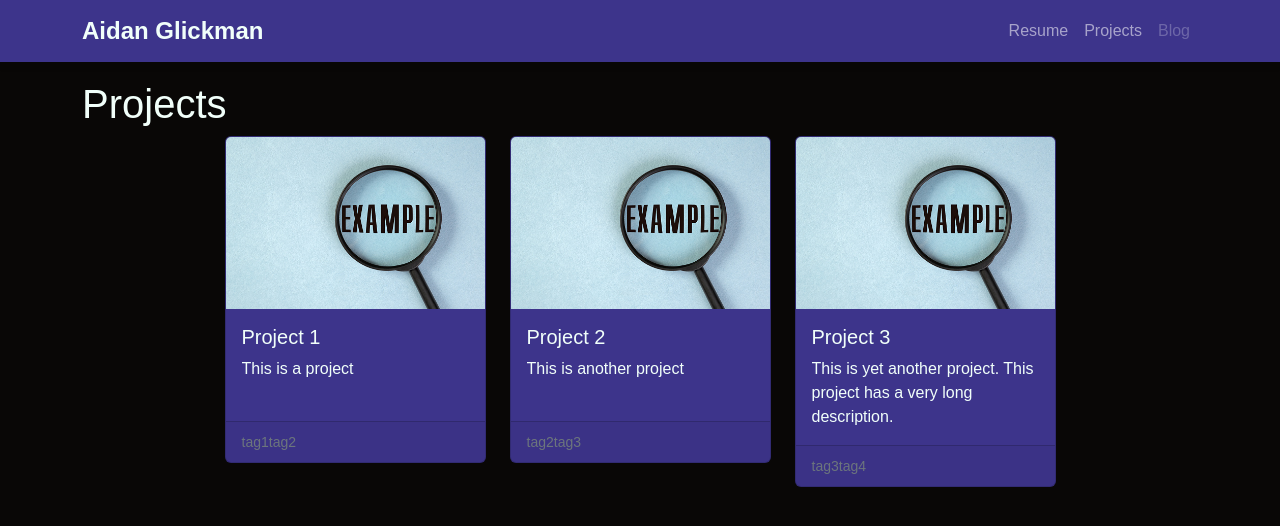
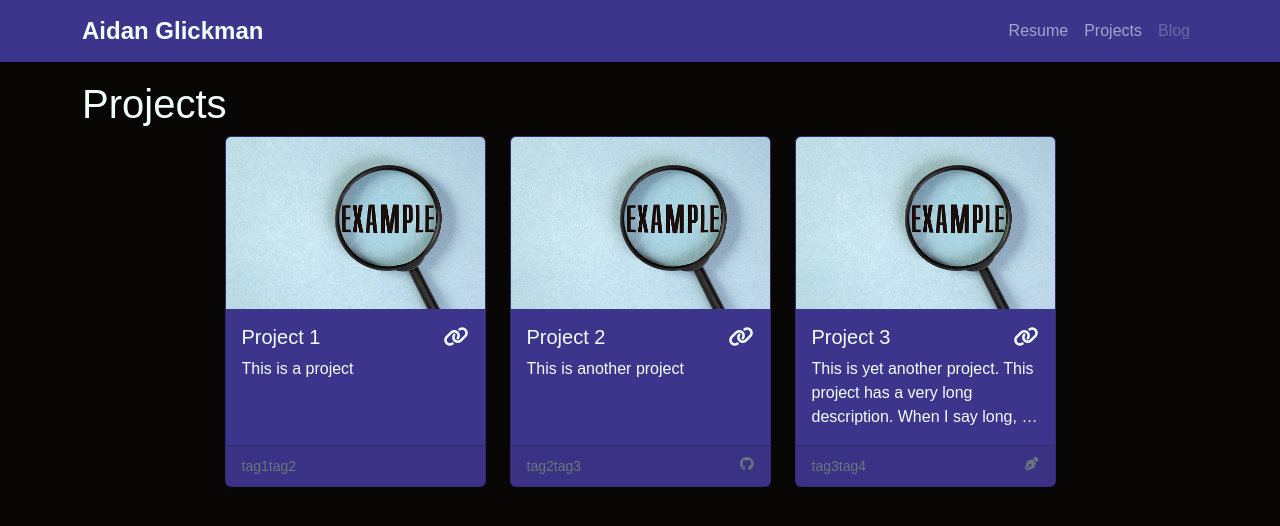
Before and after one commit to AidanGlickman/personal-site, a React (Vite) app: page /projects in a window 1280 px wide. Shown: the top 526 px of the page. Built offline with nearby package versions, Linux system fonts and the light colour scheme; a web font is replaced by a local one.

Commit message:
change link styling and add icons

```diff
--- a/src/data/projects.ts
+++ b/src/data/projects.ts
@@ -4,21 +4,27 @@ let projects = [
         description: "This is a project",
         tags: ["tag1", "tag2"],
         link: "https://www.google.com",
-        image: "/assets/example.jpeg"
+        image: "/assets/example.jpeg",
+        blogpost: "",
+        source: "",
     },
     {
         name: "Project 2",
         description: "This is another project",
         tags: ["tag2", "tag3"],
         link: "https://www.google.com",
-        image: "/assets/example.jpeg"
+        image: "/assets/example.jpeg",
+        blogpost: "",
+        source: "https://github.com/AidanGlickman/unsolve",
     },
     {
         name: "Project 3",
-        description: "This is yet another project. This project has a very long description.",
+        description: "This is yet another project. This project has a very long description. When I say long, I mean really long.",
         tags: ["tag3", "tag4"],
         link: "https://www.google.com",
-        image: "/assets/example.jpeg"
+        image: "/assets/example.jpeg",
+        blogpost: "chungus",
+        source: "",
     },
 ]
 
--- a/src/index.scss
+++ b/src/index.scss
@@ -7,6 +7,12 @@
   color: map-get($theme-colors, "light");
 }
 
-.a {
+a {
   text-decoration: none;
+  color: inherit;
+
+  :hover {
+    transition: 0.5s ease;
+    color: map-get($theme-colors, "secondary");
+  }
 }
--- a/src/pages/Home.scss
+++ b/src/pages/Home.scss
@@ -29,19 +29,9 @@
     justify-content: space-between;
     align-items: center;
 
-    :hover {
-        color: map-get($theme-colors, "secondary");
-
-        transform: scale(1.2);
-    }
-
     margin-top: 2rem;
 }
 
 .social {
     font-size: 3rem;
-    color: map-get($theme-colors, "light");
-    transition: all 0.2s linear;
-
-
 }
--- a/src/pages/Home.tsx
+++ b/src/pages/Home.tsx
@@ -6,16 +6,16 @@ function Home() {
 
             <h2 className="title">Student, Quant, Developer</h2>
             <div className="socials">
-                <a href="https://github.com/AidanGlickman" target="_blank" rel="noreferrer">
+                <a href="https://github.com/AidanGlickman" rel="noreferrer">
                     <i className="social fa-brands fa-github"></i>
                 </a>
-                <a href="https://twitter.com/aidan_glickman" target="_blank" rel="noreferrer">
+                <a href="https://twitter.com/aidan_glickman" rel="noreferrer">
                     <i className="social fa-brands fa-twitter"></i>
                 </a>
-                <a href="https://www.linkedin.com/in/aidanglickman/" target="_blank" rel="noreferrer">
+                <a href="https://www.linkedin.com/in/aidanglickman/" rel="noreferrer">
                     <i className="social fa-brands fa-linkedin"></i>
                 </a>
-                <a href="mailto:contact@aidanglickman.com" target="_blank" rel="noreferrer">
+                <a href="mailto:contact@aidanglickman.com" rel="noreferrer">
                     <i className="social fa-solid fa-envelope"></i>
                 </a>
             </div>
--- a/src/pages/Projects.scss
+++ b/src/pages/Projects.scss
@@ -4,7 +4,8 @@
         text-overflow: ellipsis;
         display: -webkit-box;
         -webkit-box-orient: vertical;
-        min-height: 3rem;
+        min-height: 4.5rem;
+        line-height: 1.5rem;
         line-clamp: 3;
         -webkit-line-clamp: 3;
     }
@@ -14,3 +15,7 @@
     display: flex;
     justify-content: center;
 }
+
+.a {
+    color: red;
+}
--- a/src/pages/Projects.tsx
+++ b/src/pages/Projects.tsx
@@ -12,13 +12,36 @@ function Projects() {
                         <Card bg="primary" className="project-card">
                             <Card.Img variant="top" src={project.image} />
                             <Card.Body>
-                                <Card.Title>{project.name}</Card.Title>
+                                <Card.Title>
+                                    {project.name}
+                                    <span style={{ float: "right" }}>
+                                        {project.link &&
+                                            <a href={project.link} rel="noreferrer" className="barelink">
+                                                <i className="fa-solid fa-link"></i>
+                                            </a>
+                                        }
+                                    </span>
+                                </Card.Title>
                                 <Card.Text className="desc">{project.description}</Card.Text>
                             </Card.Body>
                             <Card.Footer>
-                                <small className="text-muted">
+                                <small className="text-muted footer">
                                     {project.tags}
+                                    <span style={{ float: "right" }}>
+                                        {project.source &&
+                                            <a href={project.source} rel="noreferrer" className="barelink">
+                                                <i className="fa-brands fa-github"></i>
+                                            </a>
+                                        }
+                                        {project.blogpost &&
+                                            <a href={`/blog/${project.blogpost}`} rel="noreferrer" className="barelink">
+
+                                                <i className="fa-solid fa-pen-nib"></i>
+                                            </a>
+                                        }
+                                    </span>
                                 </small>
+
                             </Card.Footer>
                         </Card>
                     </Col>
```
